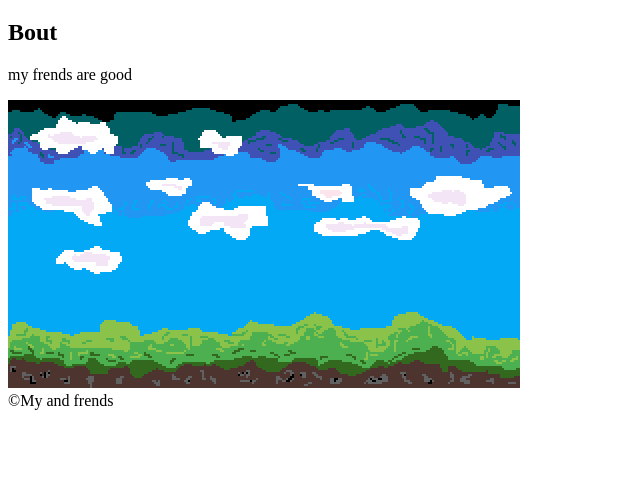
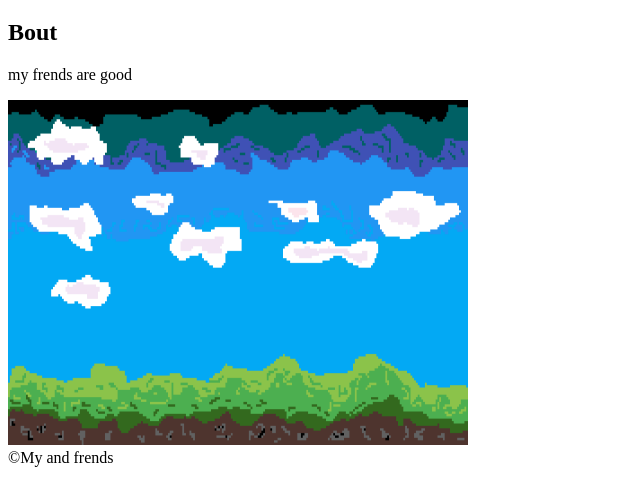
Before and after one commit to devilnoob999/Frends-of-MatasDevil, a plain HTML site: page index.html in a window 1280 px wide. Shown: the part 61-562 px from the top of the page, without its empty margins (0-640 px from the left). Drawn offline with Linux system fonts and the light colour scheme.

Commit message:
Update index.html

```diff
--- a/index.html
+++ b/index.html
@@ -15,7 +15,7 @@
                 <h1>Bout</h1>
                 <p> my frends are good
                 </p>
-              <img src="sviesa.png">
+              <img src="sviesa.png" alt="pixel art or smthg" width="460" height="345">
             </div>
         </section>
 
```
